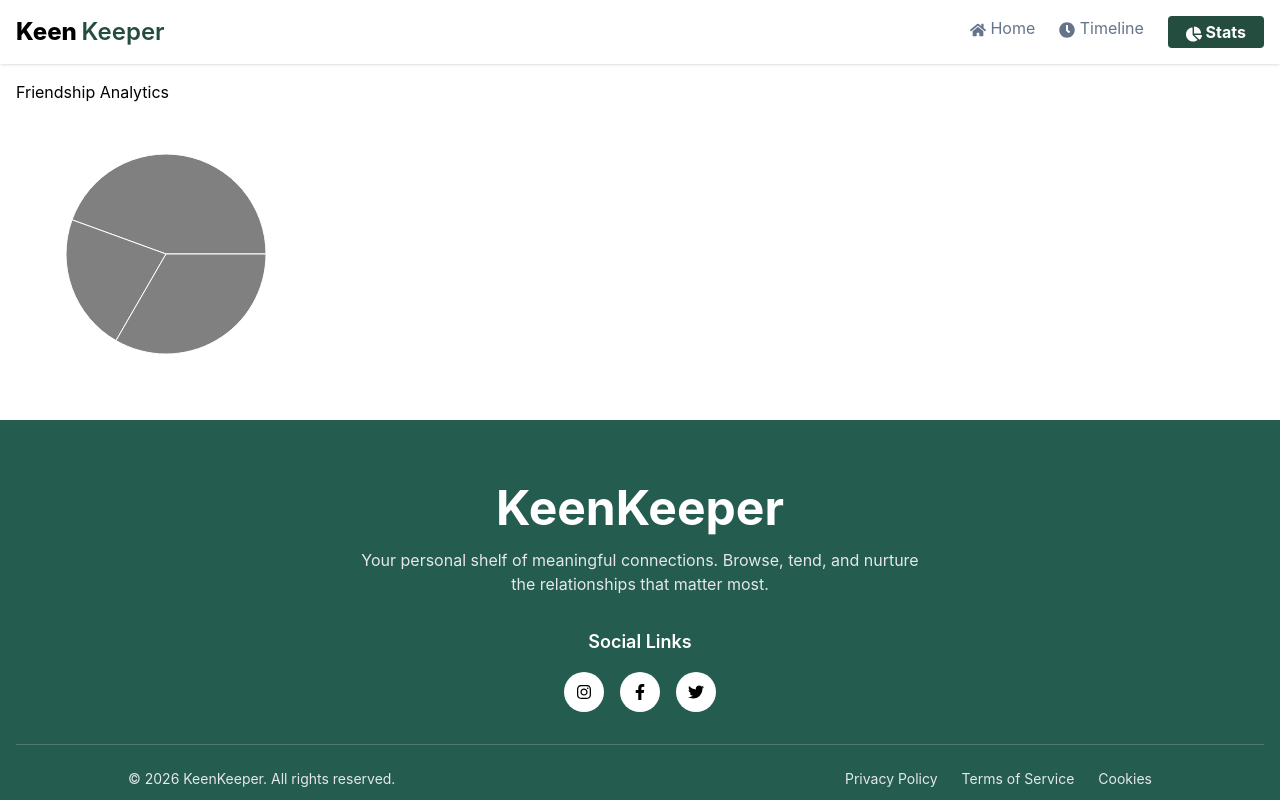
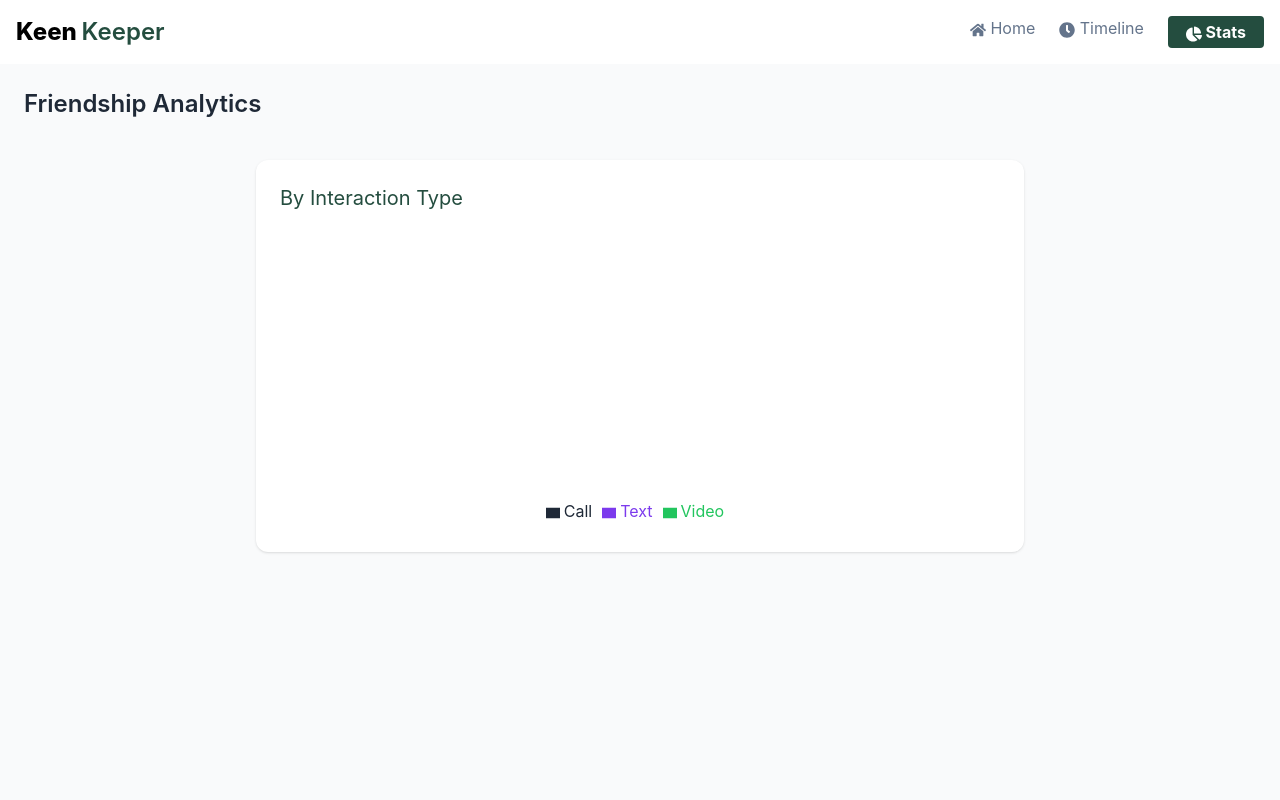
Before and after one commit to samalek9391/keen-keeper, a React (Vite) app: page /stats in a window 1280 px wide. Shown: the top 800 px of the page. Built offline with nearby package versions, Linux system fonts and the light colour scheme.

Commit message:
stats page is added

```diff
--- a/src/Pages/Timeline/States/States.jsx
+++ b/src/Pages/Timeline/States/States.jsx
@@ -1,21 +1,77 @@
-import React from 'react';
-import { Pie, PieChart } from 'recharts';
+import React, { useContext } from 'react';
+import { Cell, Legend, Pie, PieChart, ResponsiveContainer, Tooltip } from 'recharts';
+import { TimelineContext } from '../../../Context/TimelineContext';
 
 
-const data = [
-  { name: "Call", value: 4 },
-  { name: "Text", value: 2 },
-  { name: "Video", value: 3 }
-];
+
 
 const States = () => {
+
+  const { timeline } = useContext(TimelineContext);
+
+  // 🎯 Count interactions
+  const counts = {
+    Call: 0,
+    Text: 0,
+    Video: 0,
+  };
+
+  timeline.forEach((item) => {
+    if (counts[item.type] !== undefined) {
+      counts[item.type]++;
+    }
+  });
+
+
+
+    const data = [
+    { name: "Text", value: counts.Text },
+    { name: "Call", value: counts.Call },
+    { name: "Video", value: counts.Video },
+  ];
+
+
+
+    const COLORS = ["#7C3AED", "#1F2937", "#22C55E"];
+
+
     return (
-    <div className="p-4">
-      <h1>Friendship Analytics</h1>
+    <div className="p-6 bg-gray-50 min-h-screen">
 
-      <PieChart width={300} height={300}>
-        <Pie data={data} dataKey="value" outerRadius={100} />
-      </PieChart>
+      {/* Heading */}
+      <h1 className="text-2xl text-[#1F2937] font-semibold mb-6">
+        Friendship Analytics
+      </h1>
+
+      {/* Card */}
+      <div className="bg-white rounded-xl shadow p-6 max-w-3xl my-10 mx-auto">
+
+        <h3 className="mb-4 text-xl text-[#244D3F]">
+          By Interaction Type
+        </h3>
+
+        {/* Chart */}
+        <div className="w-full h-75">
+          <ResponsiveContainer>
+            <PieChart>
+              <Pie
+                data={data}
+                innerRadius={70}
+                outerRadius={100}
+                paddingAngle={5}
+                dataKey="value"
+              >
+                {data.map((entry, index) => (
+                  <Cell key={index} fill={COLORS[index]} />
+                ))}
+              </Pie>
+
+              <Tooltip />
+              <Legend />
+            </PieChart>
+          </ResponsiveContainer>
+        </div>
+      </div>
     </div>
     );
 };
```
